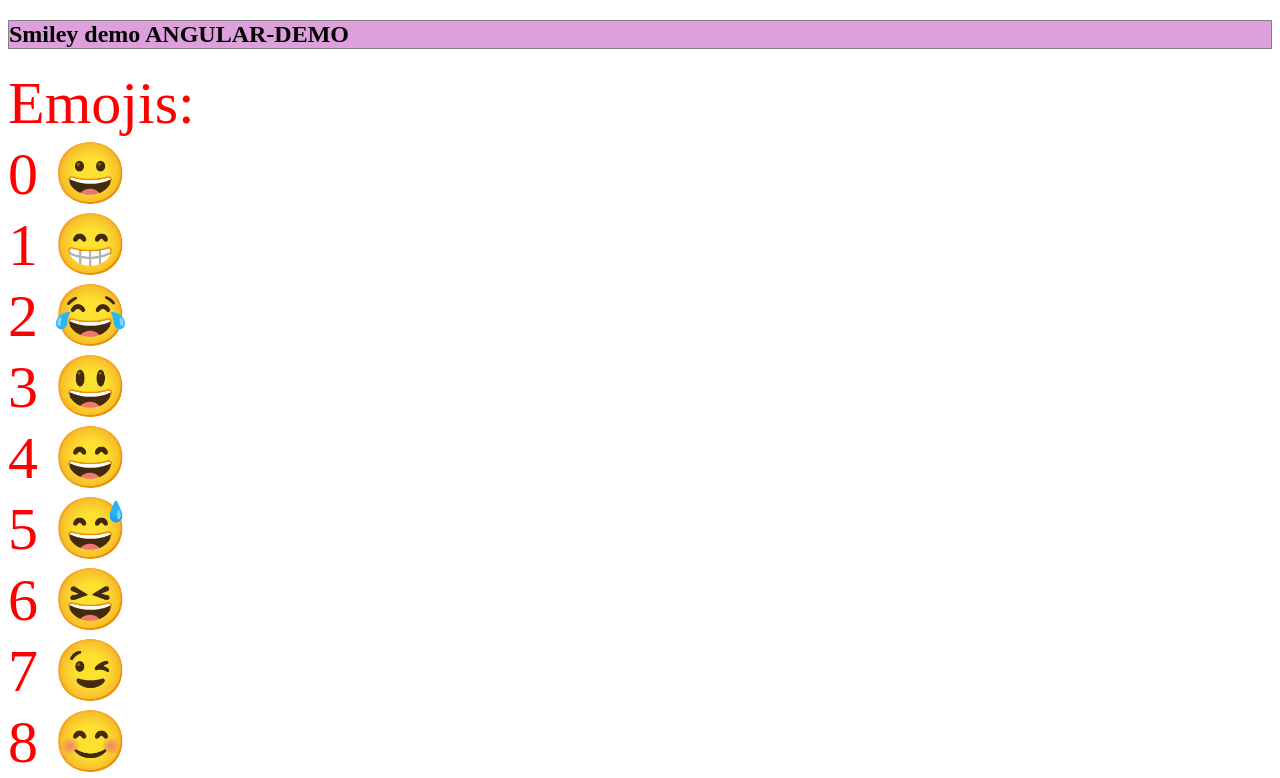
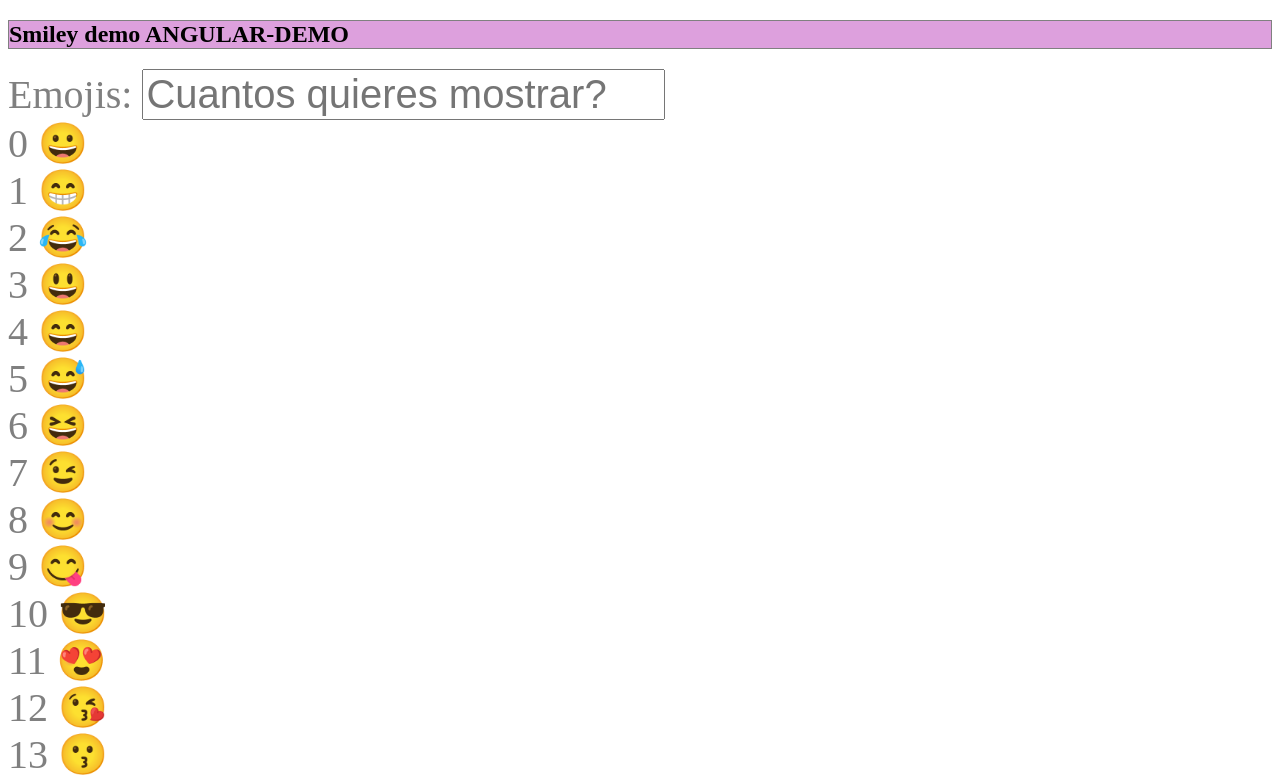
Before and after one commit to micrelio/emojis-angular, an Angular app: page / in a window 1280 px wide. Shown: the top 778 px of the page. Built offline with nearby package versions, Linux system fonts and the light colour scheme.

Commit message:
salren el numero de emojis que pongas en el input min 37:11

```diff
--- a/src/app/smiley/smiley.component.html
+++ b/src/app/smiley/smiley.component.html
@@ -1,8 +1,11 @@
 <!-- esto se mostrara en pantalla -->
 <div>
   Emojis:
-<!-- <input type='number'  [(ngModel)]= -->
+<input type='number'  [(ngModel)]="showNumEmojis"
+placeholder="Cuantos quieres mostrar?"/>
 
 <!-- nhFor recorrrera el arary situado en smiley.component.ts -->
-  <div *ngFor="let emoji of emojis; let i = index">{{i}} {{emoji}}</div>
+  <div *ngFor="let emoji of emojis; let i = index">
+<!-- compara  i con show emogis y pinta -->
+  <div *ngIf="i <= showNumEmojis"> {{i}} {{emoji}} </div>
 </div>
--- a/src/app/smiley/smiley.component.scss
+++ b/src/app/smiley/smiley.component.scss
@@ -1,4 +1,4 @@
 * {
-  color:red;
-  font-size: 60px;
+  color:grey;
+  font-size: 40px;
 }
--- a/src/app/smiley/smiley.component.ts
+++ b/src/app/smiley/smiley.component.ts
@@ -7,6 +7,7 @@ import { Component } from '@angular/core';
   styleUrls: ['./smiley.component.scss']
 })
 export class SmileyComponent {
+  showNumEmojis: number =Infinity;
   //cramos el array
   emojis = ['😀', '😁', '😂',
   '😃',  '😄',  '😅', '😆', '😉',
```
